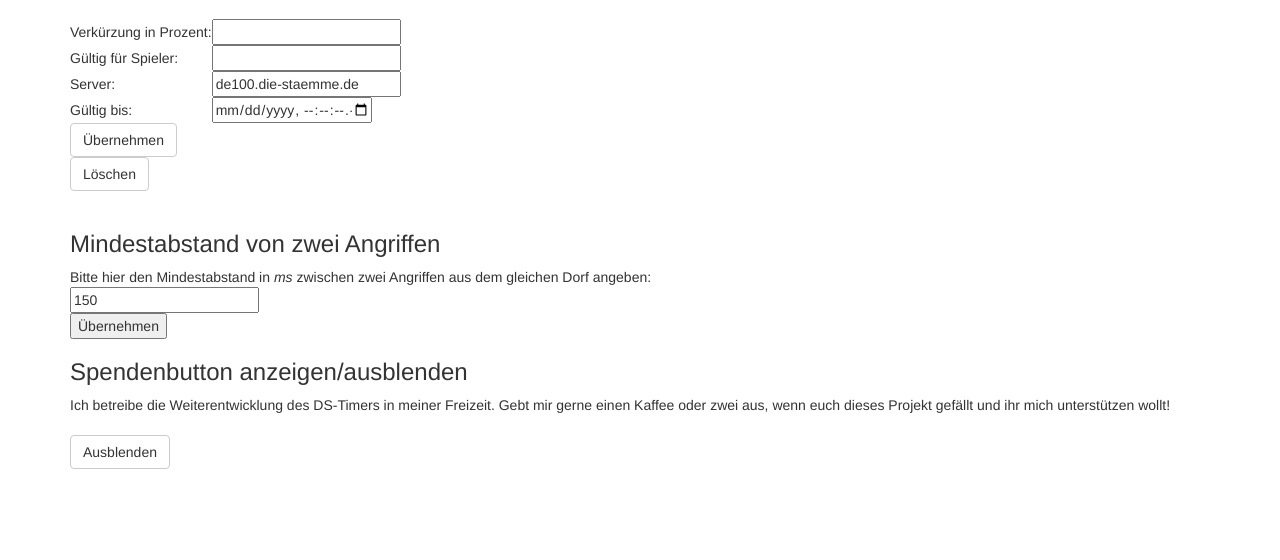
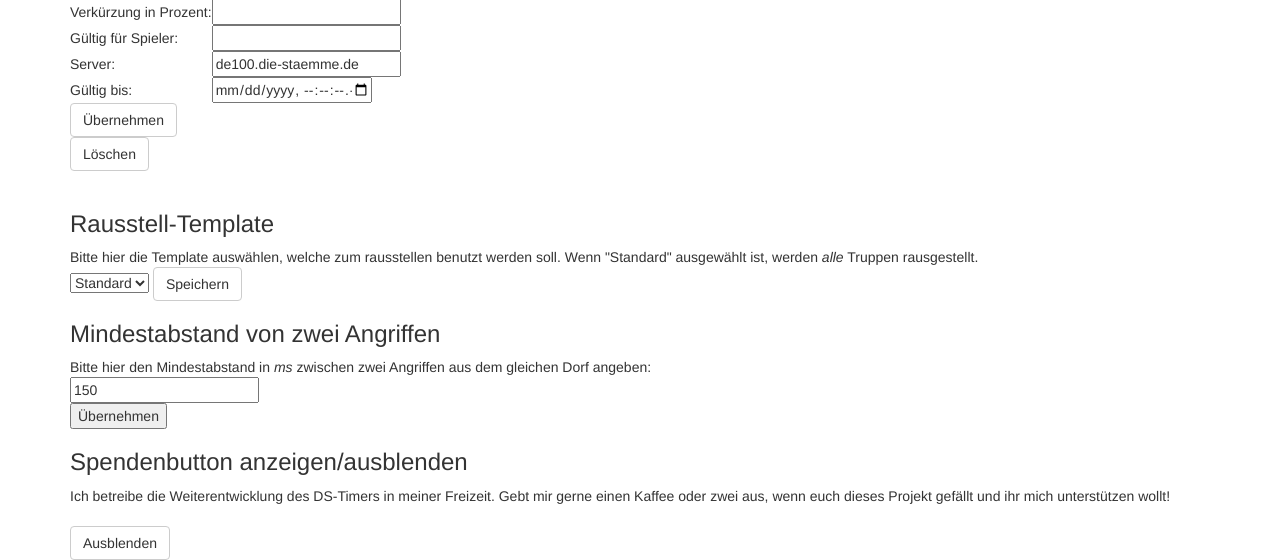
Before and after one commit to st4bel/DS_Timer, a Flask app: page /options in a window 1280 px wide. Shown: the part 649-1209 px from the top of the page. Before the commit the page ends 1118 px from the top, so only its background shows below. Run offline with Flask 2, Linux system fonts and the light colour scheme; some libraries are stand-ins or nearby versions.

Commit message:
assigning template to evac

```diff
--- a/dstimer/__init__.py
+++ b/dstimer/__init__.py
@@ -10,7 +10,8 @@ __stdOptions__ = {
     "version": __version__,
     "LZ_reduction": {},
     "min_time_diff": 150,
-    "kata-target": "default"
+    "kata-target": "default",
+    "evac_template": "default"
 }
 
 try:
--- a/dstimer/models.py
+++ b/dstimer/models.py
@@ -15,9 +15,10 @@ class Incomings(db.Model):
     source_player_name = db.Column(db.String(64))
     distance = db.Column(db.Float)
     arrival_time = db.Column(db.DateTime, nullable=False)
+    status = db.Column(db.String(64)) #
 
     def __repr__(self):
-        return "<Incomings id: {}, name: {}>".format(self.inc_id, self.name)
+        return "<Incomings id: {}, name: {}, status: {}>".format(self.inc_id, self.name, self.status)
 
 class Attacks(db.Model):
     id = db.Column(db.Integer, primary_key=True)
--- a/dstimer/server.py
+++ b/dstimer/server.py
@@ -232,14 +232,15 @@ def logs():
     return render_template("logs.html", logs=logs)
 
 
-@app.route("/templates")
-def action_templates():
+@app.route("/templates", methods=["GET"])
+def templates_get():
     return render_template("templates.html", templates=get_templates(), unitnames=get_unitnames())
 
 
 @app.route("/templates", methods=["POST"])
 def templates_post():
     units = get_unitnames()
+    templates = get_templates()
     type = request.form["type"]
     if type == "create_template":
         template_units = {}
@@ -247,11 +248,22 @@ def templates_post():
             template_units[name] = request.form[name]
         template = {}
         template["name"] = request.form["newname"]
+        for t in templates:
+            if template["name"] == t["name"]:
+                flash("Template name already used.")
+                return redirect(url_for("templates_get"))
         template["units"] = template_units
         import_template.import_as_json(template)
         return redirect("/templates")
     elif "delete_" in type:
         id = type[7:len(type)]
+        options = common.read_options()
+        for template in templates:
+            if template["id"] == id:
+                if options["evac_template"] == template["name"]:
+                    options["evac_template"] = "default"
+                    common.write_options(options)
+                    flash("Rausstell-Template auf default zurückgesetzt.")
         import_template.remove_by_id(id)
         return redirect("/templates")
     #return redirect("/templates")
@@ -473,7 +485,7 @@ def delete_single_action(id):
 
 @app.route("/options", methods=["GET"])
 def options_get():
-    return render_template("options.html")
+    return render_template("options.html", templates=get_templates())
 
 
 @app.route("/options", methods=["POST"])
@@ -500,6 +512,8 @@ def options_post():
         options["LZ_reduction"] = {}
     elif request.form["type"] == "min_time_diff":
         options["min_time_diff"] = int(request.form.get("min_time_diff"))
+    elif request.form["type"] == "evac_template":
+        options["evac_template"] = request.form.get("evac_template")
     common.write_options(options)
     app.jinja_env.globals.update(options=options)
     return redirect("/options")
--- a/dstimer/templates/layout.html
+++ b/dstimer/templates/layout.html
@@ -101,6 +101,15 @@
     </div>
     {% endif %}
     {% endwith %}
+    {% with messages = get_flashed_messages() %}
+    {% if messages %}
+      <ul class="flashes">
+         {% for message in messages %}
+          <div class="alert alert-warning">{{ message }}</div>
+         {% endfor %}
+     </ul>
+   {% endif %}
+  {% endwith %}
     {% block content %}{% endblock %}
   </div>
   <script src="https://maxcdn.bootstrapcdn.com/bootstrap/3.3.7/js/bootstrap.min.js"
--- a/dstimer/templates/options.html
+++ b/dstimer/templates/options.html
@@ -42,7 +42,7 @@
       <option value="storage"{% if options['kata-target']=='storage' %} selected="selected"{% endif %}>Speicher</option>
       <option value="wall"{% if options['kata-target']=='wall' %} selected="selected"{% endif %}>Wall</option>
     </select>
-    <button type="submit" name="type" value="kata-target" class="btn btn-default">Speichern</button><br>
+    <button type="submit" name="type" value="kata-target" class="btn btn-default">Speichern</button>
 
   <br>
   <h3>Ordnerstruktur zurücksetzen</h3>
@@ -81,6 +81,17 @@
   <button type="submit" name="type" value="LZ_reduction" class="btn btn-default">Übernehmen</button><br>
   <button type="submit" name="type" value="LZ_reduction_delete" class="btn btn-default">Löschen</button><br>
   <br>
+  <h3>Rausstell-Template</h3>
+  <div>
+    Bitte hier die Template auswählen, welche zum rausstellen benutzt werden soll. Wenn "Standard" ausgewählt ist, werden <i>alle</i> Truppen rausgestellt.
+  </div>
+  <select name="evac_template">
+    <option value="default"{% if options['evac_template']=='default' %} selected="selected"{% endif %}>Standard</option>
+    {% for template in templates %}
+      <option value="{{ template['name'] }}"{% if options['evac_template']==template['name'] %} selected="selected"{% endif %}>{{ template["name"] }}</option>
+    {% endfor %}
+  </select>
+  <button type="submit" name="type" value="evac_template" class="btn btn-default">Speichern</button><br>
   <h3>Mindestabstand von zwei Angriffen</h3>
   <div class="">
     Bitte hier den Mindestabstand in <i>ms</i> zwischen zwei Angriffen aus dem gleichen Dorf angeben:
```
